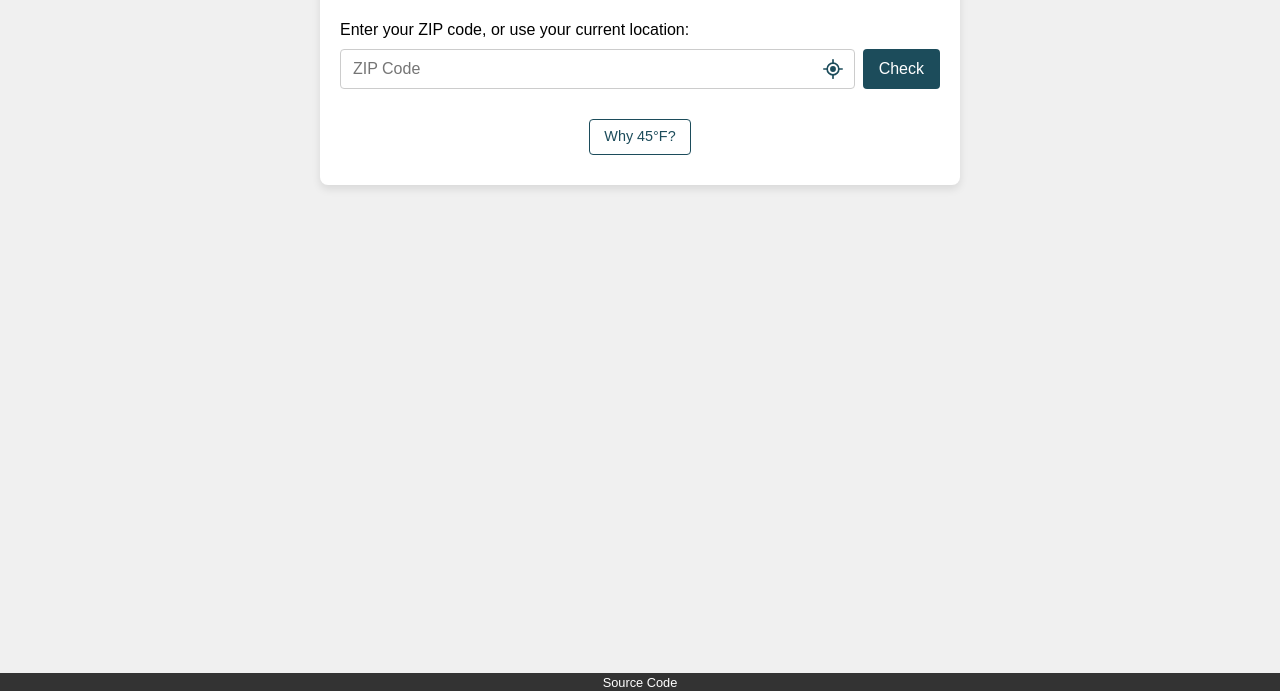
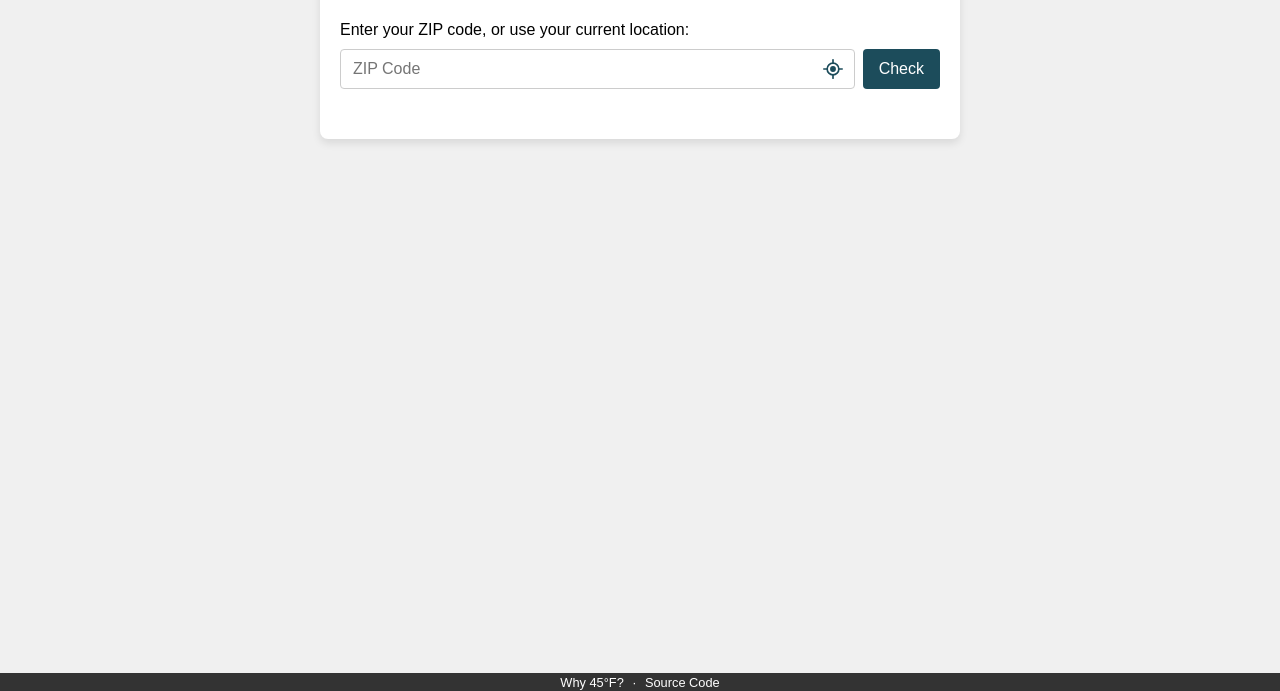
Before and after one commit to jgray1206/is-it-time-to-put-snow-tires-on, a plain HTML site: page index.html in a window 1280 px wide. Shown: the part 109-800 px from the top of the page. Drawn offline with Linux system fonts and the light colour scheme.

Commit message:
move button

```diff
--- a/index.html
+++ b/index.html
@@ -57,7 +57,7 @@
         <div class="result" id="result" style="display:none;">
             <p id="recommendation"></p>
         </div>
-        <details class="info">
+        <details class="info" id="why">
             <summary>Why 45°F?</summary>
             <h2>When should you put snow tires on?</h2>
             <p>The usual rule of thumb is to switch to snow (winter) tires once average daily temperatures
@@ -74,6 +74,8 @@
     </div>
 </body>
 <footer>
+    <a href="#why" onclick="toggleWhy(event)">Why 45°F?</a>
+    <span aria-hidden="true">·</span>
     <a href="https://github.com/jgray1206/is-it-time-to-put-snow-tires-on" target="_blank">Source Code</a>
 </footer>
 
--- a/index.js
+++ b/index.js
@@ -9,6 +9,16 @@ function getRecommendationText(snowInForecast, averageTemp) {
         recommendationMessage = 'Nope :(';
     }
     return recommendationMessage;
+}
+
+// Footer link: show/hide the "Why 45°F?" explainer.
+function toggleWhy(event) {
+    event.preventDefault();
+    const why = document.getElementById('why');
+    why.open = !why.open;
+    if (why.open) {
+        why.scrollIntoView({ behavior: 'smooth', block: 'nearest' });
+    }
 }
 
 async function showRecommendationForCoords(lat, lon) {
--- a/style.css
+++ b/style.css
@@ -47,27 +47,9 @@ h1 {
     line-height: 1.5;
 }
 
+/* The explainer is opened from the footer link, so its own toggle is hidden. */
 .info summary {
-    display: block;
-    width: fit-content;
-    margin: 0 auto 10px;
-    padding: 6px 14px;
-    font-size: 90%;
-    color: #1c4c5b;
-    background-color: #fff;
-    border: 1px solid #1c4c5b;
-    border-radius: 4px;
-    cursor: pointer;
-    list-style: none;
-    user-select: none;
-}
-
-.info summary::-webkit-details-marker {
     display: none;
-}
-
-.info summary:hover {
-    background-color: #e6eef0;
 }
 
 .info h2 {
@@ -240,6 +222,10 @@ footer {
     color: #fff;
     text-align: center;
 }
+footer span {
+    font-size: 80%;
+    margin: 0 4px;
+}
 footer a {
     font-size: 80%;
     color: #fff;
```
